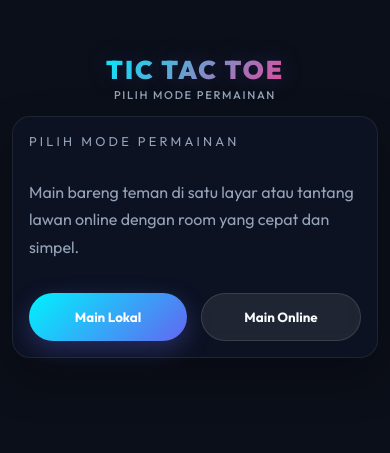
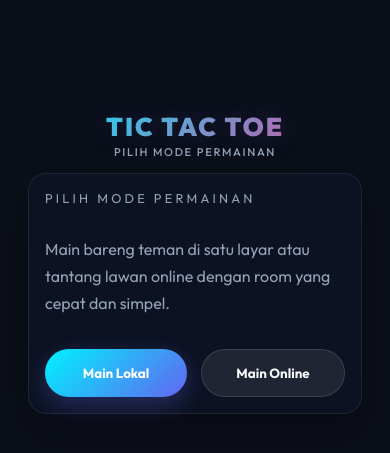
Before and after one commit to danielhutagalungz/tic-tac-toe, a React (Vite) app: page / in a window 390 px wide. Shown: the part 127-580 px from the top of the page. Built offline with nearby package versions, Linux system fonts and the light colour scheme; no server answers.

Commit message:
fix: adjust alignment and padding in game layout for improved aesthetics

```diff
--- a/src/index.css
+++ b/src/index.css
@@ -40,7 +40,6 @@ body {
   justify-content: center;
   align-items: center;
   padding: 2vh 20px;
-  overflow: hidden;
 }
 
 /* Background canvas */
@@ -1057,7 +1056,7 @@ body {
   }
 
   .game-wrapper {
-    align-items: flex-start;
+    align-items: center;
     padding: 20px 16px 40px;
     min-height: 100dvh;
   }
@@ -1205,10 +1204,7 @@ body {
 
   .game-container {
     gap: 14px;
-    display: flex;
-    justify-content: center; /* center horizontal */
-    align-items: center; /* center vertical */
-    height: 75vh;
+    padding: 10px 16px 60px;
   }
 
   .game-title {
```
